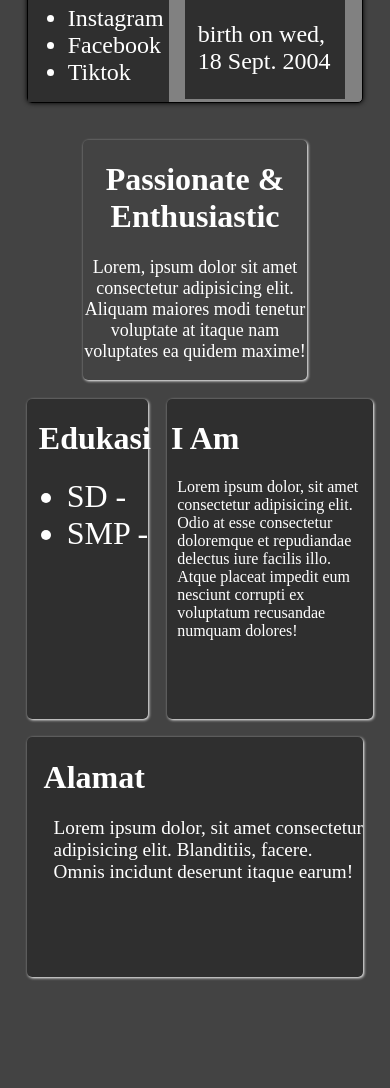
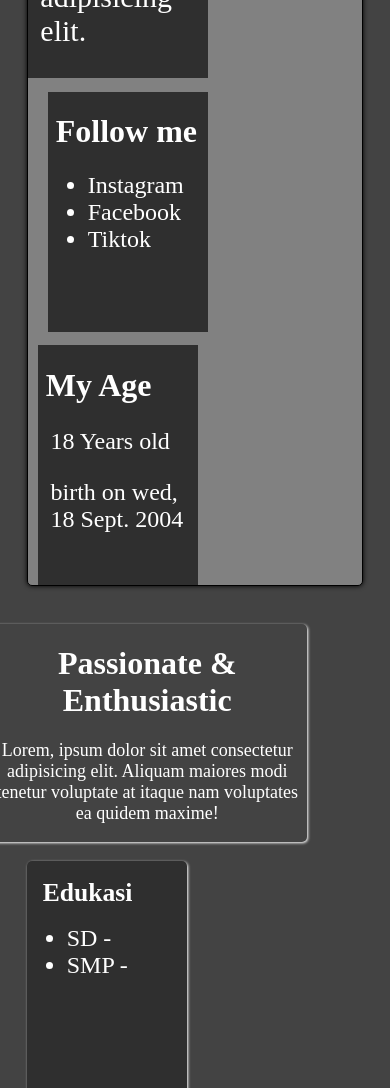
Before and after one commit to SyauqiAtrobi/template2, a plain HTML site: page index.html in a window 390 px wide. Shown: the part 602-1690 px from the top of the page. Before the commit the page ends 1598 px from the top, so only its background shows below. Drawn offline with Linux system fonts and the light colour scheme.

Commit message:
Update style.css

```diff
--- a/style.css
+++ b/style.css
@@ -30,10 +30,9 @@ body{
 }
 .gambar .datadiri{
     height: 15rem;
-    width: 20rem;
+    width: 42rem;
     color: white;
     float: inline-start;
-
 }
 .gambar .datadiri h1{
     padding-left: 5%;
@@ -42,6 +41,7 @@ body{
 .gambar .datadiri p{
     font-size: 30px;
     padding-left: 7%;
+    margin-right: 3%;
 }
 .datadiri, .sosmed, .umur, .halaman2, .halaman3, .halaman4{
     background-color: rgb(47, 47, 47);
@@ -50,11 +50,15 @@ body{
     border-radius: 5px;
     box-shadow: 1px 1px 3px;
 }
+.halaman1{
+    margin-left: auto;
+    margin-right: auto;
+}
 .gambar .sosmed{
     float: inline-start;
     margin-top: 4%;
     height: auto;
-    width: auto;
+    width: 20rem;
     color: white;
 }
 .gambar .sosmed h1{
@@ -69,7 +73,7 @@ body{
     margin-left:1rem;
     margin-top: 4%;
     height: auto;
-    width: 10rem;
+    width: 20rem;
     color: white;
 }
 .gambar .umur h1{margin-left: 5%;}
@@ -124,3 +128,32 @@ body{
 }
 .halaman4 h1{margin-left: 5%;}
 .halaman4 p{margin-left: 8%; font-size: 1.2rem;}
+
+@media (max-width:720px){
+    .gambar img{
+        width: 10rem;
+    }
+    .gambar .datadiri{
+        width: 54%;
+        height: 30%;
+    }
+    .gambar .umur{
+        margin-left: 3%;
+        width: 10rem;
+        height: 15rem;
+    }
+    .gambar .sosmed{
+        margin-left: 6%;
+        width: 10rem;
+        height: 15rem;
+    }
+    .halaman1{
+        width: 20rem;
+    }
+    .halaman2{
+        width: 10rem;
+        font-size: 0.8rem;
+    }
+    .halaman2 li {font-size: 1.5rem;}
+    .halaman3{width: 12rem;}
+}
```
